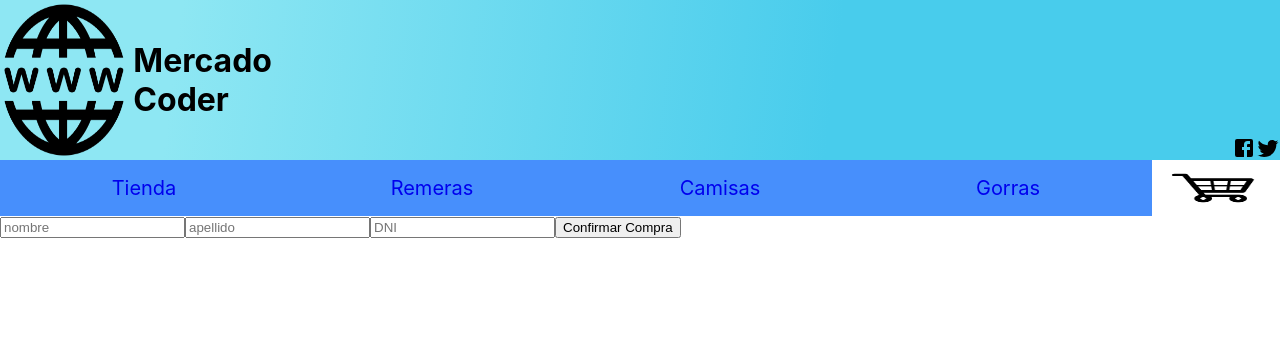
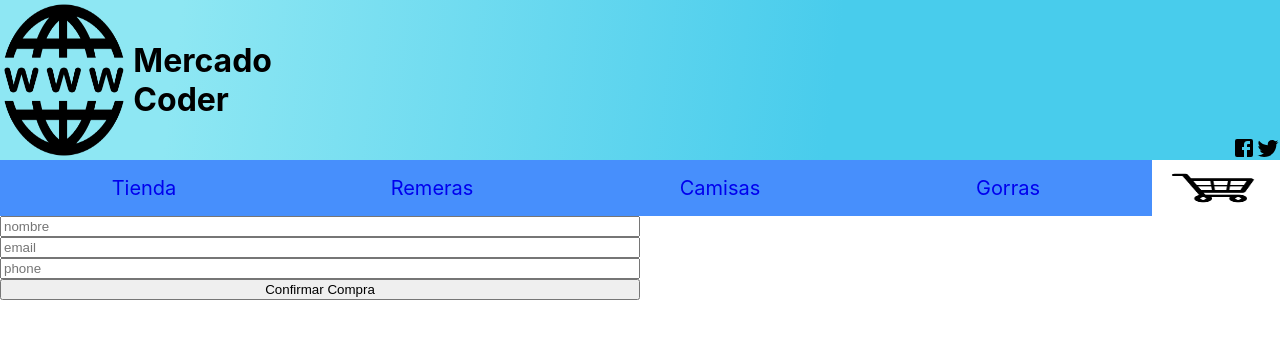
Before and after one commit to carlitosmcqueen/react2-Quispe-Estrada, a React (Create React App) app: page /Compra in a window 1280 px wide. Shown: the top 338 px of the page. Built offline with nearby package versions, Linux system fonts and the light colour scheme.

Commit message:
firebase2

```diff
--- a/src/componentes/BuyDate/buyDate.js
+++ b/src/componentes/BuyDate/buyDate.js
@@ -2,6 +2,7 @@ import React,{useState,useContext} from 'react';
 import {contexto} from "../Context/CartContext";
 import {db} from '../../firebase/firebase';
 import { collection,addDoc,serverTimestamp} from 'firebase/firestore';
+import "./buydate.css"
 
 const BuyDate=()=>{
     const {productos,calcularTotal}=useContext(contexto);
@@ -36,11 +37,12 @@ const BuyDate=()=>{
 
     return (
         <>
-        <input type="text" placeholder="nombre" name="nombre" onChange={datosUser}></input>
-        <input type="text" placeholder="apellido" name="apellido" onChange={datosUser}></input>
-        <input type="number" placeholder="DNI" name="DNI"onChange={datosUser}></input>
-        <button onClick={finalizarCompra}>Confirmar Compra</button>
-
+        <div id="buy">
+            <input type="text" placeholder="nombre" name="nombre" onChange={datosUser}></input>
+            <input type="text" placeholder="email" name="email" onChange={datosUser}></input>
+            <input type="number" placeholder="phone" name="phone" onChange={datosUser}></input>
+            <button onClick={finalizarCompra}>Confirmar Compra</button>
+        </div>
         </>
     )
 }
--- /dev/null
+++ b/src/componentes/BuyDate/buydate.css
@@ -0,0 +1,5 @@
+#buy{
+    display: flex;
+    flex-direction: column;
+    width:50vw;
+}
```
